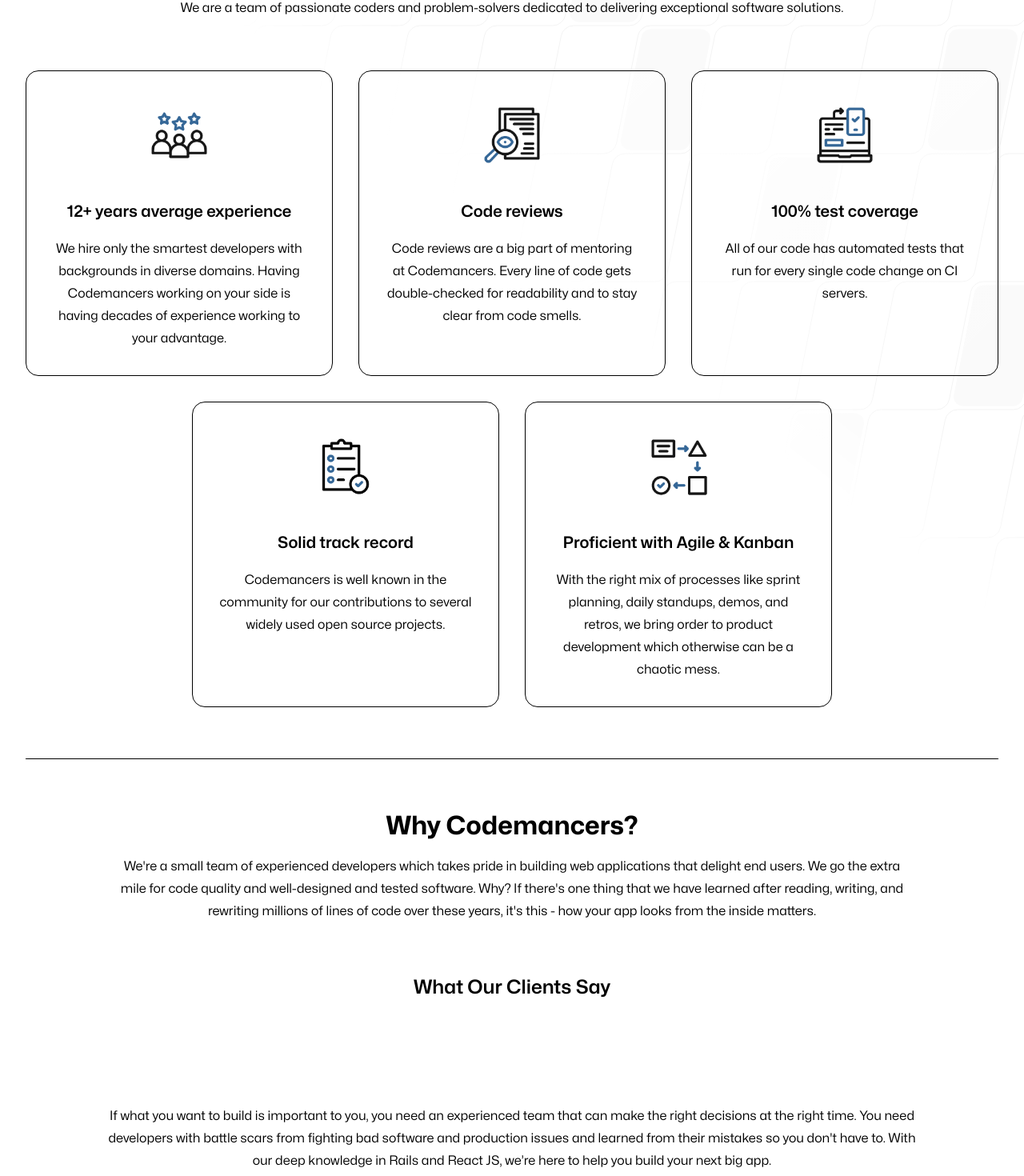
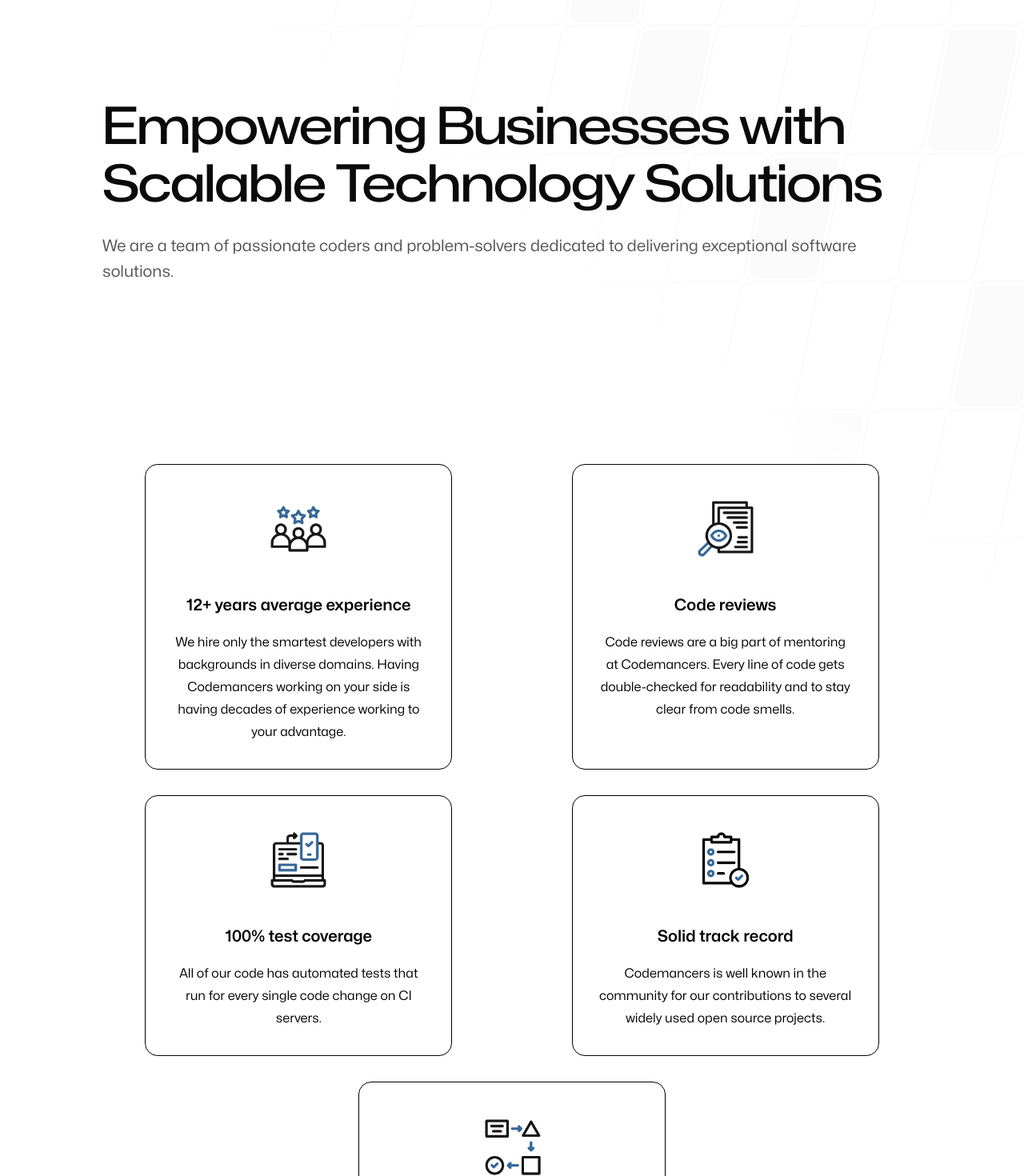
Before and after one commit to giri14mct/codemancers, a Next.js app: page /about in a window 1280 px wide. Shown: the part 200-1670 px from the top of the page at 80% size. Built offline with nearby package versions, Linux system fonts and the light colour scheme.

Commit message:
Chore: Update on service page and about us page

```diff
--- a/src/app/about/page.tsx
+++ b/src/app/about/page.tsx
@@ -1,7 +1,9 @@
 import { Metadata } from 'next'
 import FeatureCard from '@/components/FeatureCard'
-import TestimonialCard from '@/components/TestimonialCard'
 import Link from 'next/link'
+import { Container } from '@/components/Container'
+import { FadeIn } from '@/components/FadeIn'
+import { Testimonial } from '@/components/Testimonial'
 
 export const metadata: Metadata = {
   title: 'Why Codemancers?',
@@ -10,36 +12,49 @@
 
 export default function AboutUs() {
   return (
-    <div className="mx-auto mt-10 max-w-7xl px-6 sm:px-6 lg:px-8">
-      <div className="mx-auto mt-10 max-w-5xl text-center">
-        <h1 className="text-custom-gray text-3xl font-bold text-wrap sm:text-nowrap md:text-4xl">
+    <div className="px-6 sm:px-6 lg:px-8">
+      <div>
+        <Container className="mt-24 sm:mt-32 md:mt-56">
+          <FadeIn className="mx-auto max-w-5xl">
+            <h1 className="font-display text-5xl font-medium tracking-tight [text-wrap:balance] text-neutral-950 sm:text-7xl">
               Empowering Businesses with Scalable Technology Solutions
             </h1>
-        <p className="text-gray-70 mt-4">
-          We are a team of passionate coders and problem-solvers dedicated to
-          delivering exceptional software solutions.
+            <p className="mt-6 text-xl text-neutral-600">
+              We are a team of passionate coders and problem-solvers dedicated
+              to delivering exceptional software solutions.
             </p>
+          </FadeIn>
+        </Container>
       </div>
+      <FadeIn>
         <FeatureCard />
+      </FadeIn>
+
       <hr className="my-16" />
+      <FadeIn>
         <div className="mx-auto flex max-w-5xl flex-col gap-4 px-4">
           <h1 className="text-custom-gray text-center text-3xl font-bold md:text-4xl">
             Why Codemancers?
           </h1>
-        <p className="text-gray-70 text-center">
+          <p className="mt-6 text-xl text-neutral-600">
             {
               "We're a small team of experienced developers which takes pride in building web applications that delight end users. We go the extra mile for code quality and well-designed and tested software. Why? If there's one thing that we have learned after reading, writing, and rewriting millions of lines of code over these years, it's this - how your app looks from the inside matters."
             }
           </p>
         </div>
+      </FadeIn>
+
       <div className="my-16">
+        <FadeIn>
           <h1 className="text-custom-gray text-center text-2xl font-semibold">
             What Our Clients Say
           </h1>
-        {/* <TestimonialCard /> */}
+          <Testimonial heading={true} />
+        </FadeIn>
       </div>
+      <FadeIn>
         <div className="mx-auto mt-10 flex max-w-5xl flex-col text-center">
-        <p className="text-gray-70 mt-16">
+          <p className="mt-6 text-xl text-neutral-600">
             {
               "If what you want to build is important to you, you need an experienced team that can make the right decisions at the right time. You need developers with battle scars from fighting bad software and production issues and learned from their mistakes so you don't have to. With our deep knowledge in Rails and React JS, we’re here to help you build your next big app."
             }
@@ -47,12 +62,13 @@
           <div className="mt-8 flex items-center justify-center">
             <Link
               href="/contact/"
-            className="bg-brand-blue hover:bg-blue-650 flex h-11 w-full flex-col items-center justify-center rounded-lg text-center font-medium text-white md:w-64"
+              className="hover:bg-blue-650 flex h-11 w-full flex-col items-center justify-center rounded-lg bg-[#356798] text-center font-medium text-white md:w-64"
             >
               Reach Out To Us
             </Link>
           </div>
         </div>
+      </FadeIn>
     </div>
   )
 }
--- a/src/app/services/page.tsx
+++ b/src/app/services/page.tsx
@@ -12,7 +12,7 @@
 export default function Services() {
   return (
     <Container className="mt-24 sm:mt-32 md:mt-56">
-      <FadeIn>
+      <FadeIn className="mx-auto max-w-5xl">
         <div className="px-6 sm:px-6 lg:px-8">
           <div className="flex flex-col gap-4">
             <h1 className="font-display text-5xl font-medium tracking-tight [text-wrap:balance] text-neutral-950 sm:text-7xl">
@@ -32,7 +32,7 @@
                   <h2 className="text-custom-gray text-2xl font-semibold">
                     Your Success Starts Here
                   </h2>
-                  <p className="text-gray-70 mt-4 text-base">
+                  <p className="mt-6 text-xl text-neutral-600">
                     At Codemancers, we’re more than just a software development
                     company – we’re your partners in innovation. Whether you’re
                     building a new product, optimizing your operations, or
@@ -48,14 +48,14 @@
                 <div className="mt-6 flex w-full flex-col items-center justify-center gap-4 sm:flex-row">
                   <Link
                     href="/portfolio/"
-                    className="text-custom-gray hover:bg-custom-gray flex h-11 w-full items-center justify-center rounded-lg border border-black px-6 text-base font-medium transition-all hover:text-white md:w-70"
+                    className="flex h-11 w-full items-center justify-center rounded-lg border border-black bg-[#356798] px-6 text-base font-medium text-white transition-all md:w-70"
                   >
                     View Our Case Studies →
                   </Link>
 
                   <Link
                     href="/contact/"
-                    className="text-blue-650 border-brand-blue hover:bg-brand-blue flex h-11 w-full items-center justify-center rounded-lg border px-6 text-base font-medium text-nowrap transition-all hover:text-white md:w-auto"
+                    className="border-brand-blue hover:bg-brand-blue flex h-11 w-full items-center justify-center rounded-lg border bg-[#356798] px-6 text-base font-medium text-nowrap text-white transition-all hover:text-white md:w-auto"
                   >
                     Schedule a Free Consultation →
                   </Link>
--- a/src/components/FeatureCard.tsx
+++ b/src/components/FeatureCard.tsx
@@ -4,6 +4,8 @@
 import responsive from '@/images/about_us/responsive.gif'
 import checklist from '@/images/about_us/checklist.gif'
 import process from '@/images/about_us/process.gif'
+import { Container } from '@/components/Container'
+import { FadeIn } from '@/components/FadeIn'
 
 interface Feature {
   icon: StaticImageData
@@ -46,7 +48,9 @@
 
 const FeatureCard = () => {
   return (
-    <div className="mt-16 flex flex-wrap justify-center gap-8">
+    <Container>
+      <FadeIn>
+        <div className="mt-24 flex flex-wrap justify-evenly gap-8 sm:mt-32 lg:mt-56">
           {features.map((feature, index) => (
             <div
               key={index}
@@ -69,6 +73,8 @@
             </div>
           ))}
         </div>
+      </FadeIn>
+    </Container>
   )
 }
 
--- a/src/components/Testimonial.tsx
+++ b/src/components/Testimonial.tsx
@@ -12,7 +12,11 @@
 import ivrnetInc from '@/images/clients/ivrnet.svg'
 import midTrans from '@/images/clients/mid-trans.svg'
 
-export function Testimonial() {
+type TestimonialProps = {
+  heading?: boolean
+}
+
+export function Testimonial({ heading = false }: TestimonialProps) {
   const testimonials = [
     {
       name: 'Aananth Solaiyappan',
@@ -98,7 +102,12 @@
   }, [])
 
   return (
-    <div className="relative isolate mt-24 bg-neutral-50 py-16 sm:mt-32 sm:py-28 md:py-32 lg:mt-40">
+    <>
+      <div
+        className={`relative isolate mt-24 bg-neutral-50 py-16 ${
+          heading ? '' : 'sm:mt-32 sm:py-28 md:py-32 lg:mt-40'
+        }`}
+      >
         <GridPattern
           className="absolute inset-0 -z-10 h-full w-full fill-neutral-100 stroke-neutral-950/5 [mask-image:linear-gradient(to_bottom_left,white_50%,transparent_60%)]"
           yOffset={-256}
@@ -247,5 +256,6 @@
           </FadeIn>
         </Container>
       </div>
+    </>
   )
 }
```
Lines whose indentation alone changed are shown as unchanged.
